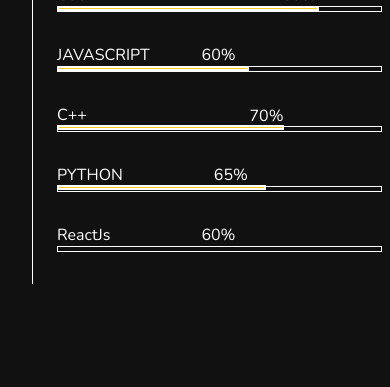
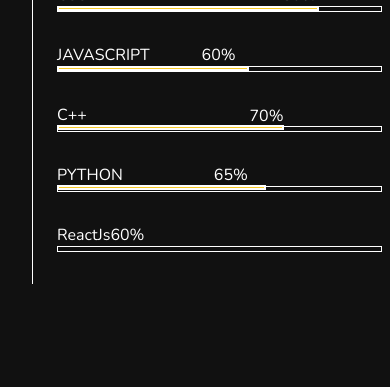
Before and after one commit to raisatwik4/MyPortfolio, a website: page index.html in a window 390 px wide. Shown: the part 2280-2667 px from the top of the page. Drawn offline with nearby package versions, Linux system fonts and the light colour scheme; a web font is replaced by a local one.

Commit message:
Update style.css

```diff
--- a/style.css
+++ b/style.css
@@ -374,6 +374,7 @@
     border: 2px solid white;
     background-color: var(--yellow);
 }
+
 #percent1{
     padding: 27rem;
 }
@@ -389,9 +390,7 @@
 #percent5{
     padding: 17rem;
 }
-#percent6{
-    padding: 17rem;
-}
+
 .education .box-container .box h3{
     font-size: 3rem;
     color:#fff;
@@ -731,9 +730,7 @@
     #percent5{
         padding: 12rem;
     }
-     #percent6{
-        padding: 12rem;
-    }
+
 
 }
 @media(max-width:400px){
@@ -807,7 +804,5 @@
     #percent5{
         padding: 28%;
     }
-     #percent6{
-        padding: 28%;
-    }
+
 }
```
